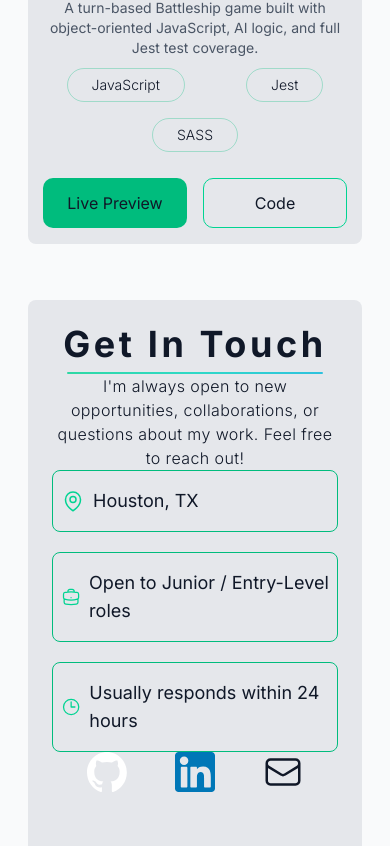
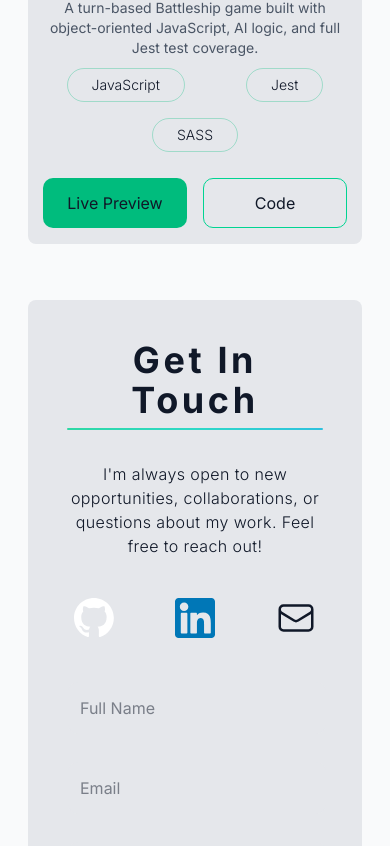
Before and after one commit to ealvara6/devfolio, a React (Vite) app: page / in a window 390 px wide. Shown: the part 4484-5330 px from the top of the page. Built offline with nearby package versions, Linux system fonts and the light colour scheme.

Commit message:
style(contact): improve tablet/desktop layout and styling

```diff
--- a/src/components/sections/contact/Contact.tsx
+++ b/src/components/sections/contact/Contact.tsx
@@ -12,11 +12,11 @@ import { MapPinIcon } from '@heroicons/react/24/outline';
 export const Contact = () => {
   return (
     <section
-      className="min-h-screen sm:max-w-7xl scroll-mt-20 mt-14 px-7 mx-auto text-center max-w-7xl"
+      className="min-h-screen sm:max-w-10/12 scroll-mt-20 mt-14 px-7 mx-auto text-center max-w-7xl"
       id="Contact"
     >
-      <div className="flex flex-col gap-9 bg-surface p-6 rounded-md md:grid md:grid-cols-2">
-        <div className="relative flex flex-col items-center justify-around">
+      <div className="flex flex-col gap-9 bg-surface p-10 rounded-md lg:grid lg:grid-cols-2">
+        <div className="relative flex flex-col items-center justify-around gap-8">
           <div>
             <SubHeading>Get In Touch</SubHeading>
             <div className="w-64 mx-auto mt-2 h-[2px] bg-gradient-to-r from-emerald-400/80 via-teal-400/80 to-cyan-500/80 rounded-full" />
@@ -25,26 +25,35 @@ export const Contact = () => {
             I'm always open to new opportunities, collaborations, or questions
             about my work. Feel free to reach out!
           </div>
-          <div className="flex flex-col gap-5 text-sm  text-start w-full">
-            <p className="border p-2 rounded-md text-lg flex gap-2 border-accent py-4">
+          <div className=" flex-col gap-5 text-sm  text-start w-full md:flex hidden">
+            <p className="border p-2 rounded-md text-lg flex gap-2  py-4">
               <MapPinIcon className="w-6 text-accent-light" /> Houston, TX
             </p>
-            <p className="border p-2 rounded-md text-lg flex gap-2 border-accent py-4">
+            <p className="border p-2 rounded-md text-lg flex gap-2  py-4">
               <BriefcaseIcon className="w-6 text-accent-light" /> Open to Junior
               / Entry-Level roles
             </p>
-            <p className="border p-2 rounded-md text-lg flex gap-2 border-accent py-4">
+            <p className="border p-2 rounded-md text-lg flex gap-2  py-4">
               <ClockIcon className="w-6 text-accent-light" /> Usually responds
               within 24 hours
             </p>
           </div>
-          <div className="flex justify-center gap-12">
-            <img src={githubSvg} alt="Github Icon" className="w-10" />
-            <img src={linkedinSvg} alt="Linkedin Icon" className="w-10" />
-            <EnvelopeIcon className="w-10" />
+          <div className="flex justify-between w-full gap-12">
+            <div className="md:border py-2 sm:px-8 w-full md:rounded-md md:hover:border-accent flex flex-col gap-2 items-center">
+              <img src={githubSvg} alt="Github Icon" className="w-10" />
+              <div className="hidden md:block">Github</div>
+            </div>
+            <div className="md:border py-2 sm:px-8 w-full md:rounded-md md:hover:border-accent flex flex-col gap-2 items-center">
+              <img src={linkedinSvg} alt="Linkedin Icon" className="w-10" />
+              <div className="hidden md:block">LinkedIn</div>
+            </div>
+            <div className="md:border py-2 sm:px-8 w-full md:rounded-md md:hover:border-accent flex flex-col gap-2 items-center">
+              <EnvelopeIcon className="w-10" />
+              <div className="hidden md:block">Email</div>
+            </div>
           </div>
         </div>
-        <Fieldset className="flex flex-col gap-7 text-text">
+        <Fieldset className="flex flex-col gap-7 text-text justify-between">
           <Input
             name="name"
             type="text"
--- a/src/styles/globals.css
+++ b/src/styles/globals.css
@@ -51,7 +51,7 @@
   --accent: oklch(0.274 0.006 286.033);
   --accent-foreground: oklch(0.985 0 0);
   --destructive: oklch(0.704 0.191 22.216);
-  --border: oklch(1 0 0 / 10%);
+  /* --border: oklch(1 0 0 / 10%); */
   --input: oklch(1 0 0 / 15%);
   --ring: oklch(0.552 0.016 285.938);
   --chart-1: oklch(0.488 0.243 264.376);
@@ -65,7 +65,7 @@
   --sidebar-primary-foreground: oklch(0.985 0 0);
   --sidebar-accent: oklch(0.274 0.006 286.033);
   --sidebar-accent-foreground: oklch(0.985 0 0);
-  --sidebar-border: oklch(1 0 0 / 10%);
+  /* --sidebar-border: oklch(1 0 0 / 10%); */
   --sidebar-ring: oklch(0.552 0.016 285.938);
 }
 
@@ -96,7 +96,7 @@ html {
   /* --color-accent: var(--accent); */
   --color-accent-foreground: var(--accent-foreground);
   --color-destructive: var(--destructive);
-  --color-border: var(--border);
+  /* --color-border: var(--border); */
   --color-input: var(--input);
   --color-ring: var(--ring);
   --color-chart-1: var(--chart-1);
@@ -110,7 +110,7 @@ html {
   --color-sidebar-primary-foreground: var(--sidebar-primary-foreground);
   --color-sidebar-accent: var(--sidebar-accent);
   --color-sidebar-accent-foreground: var(--sidebar-accent-foreground);
-  --color-sidebar-border: var(--sidebar-border);
+  /* --color-sidebar-border: var(--sidebar-border); */
   --color-sidebar-ring: var(--sidebar-ring);
 }
 
@@ -145,7 +145,7 @@ html {
   --sidebar-primary-foreground: oklch(0.985 0 0);
   --sidebar-accent: oklch(0.967 0.001 286.375);
   --sidebar-accent-foreground: oklch(0.21 0.006 285.885);
-  --sidebar-border: oklch(0.92 0.004 286.32);
+  /* --sidebar-border: oklch(0.92 0.004 286.32); */
   --sidebar-ring: oklch(0.705 0.015 286.067);
 }
 
```
